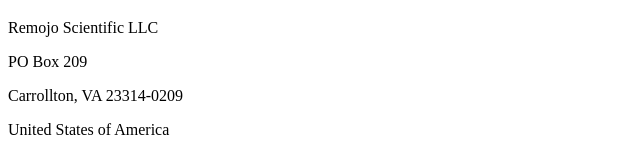
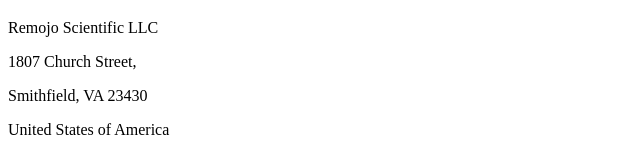
Before and after one commit to worker-bee-micah/practice-only, a plain HTML site: page index.html in a window 1280 px wide. Shown: the part 371-526 px from the top of the page, without its empty margins (0-640 px from the left). Drawn offline with Linux system fonts and the light colour scheme.

Commit message:
Update index.html
address update

```diff
--- a/index.html
+++ b/index.html
@@ -31,8 +31,8 @@
   <div class="contact">
     <h5>Contact Us</h5>
     <p>Remojo Scientific LLC</p>
-    <p>PO Box 209</p>
-    <p>Carrollton, VA 23314-0209</p>
+    <p>1807 Church Street,</p>
+    <p>Smithfield, VA 23430</p>
     <p>United States of America</p>
   </div>
 
```
